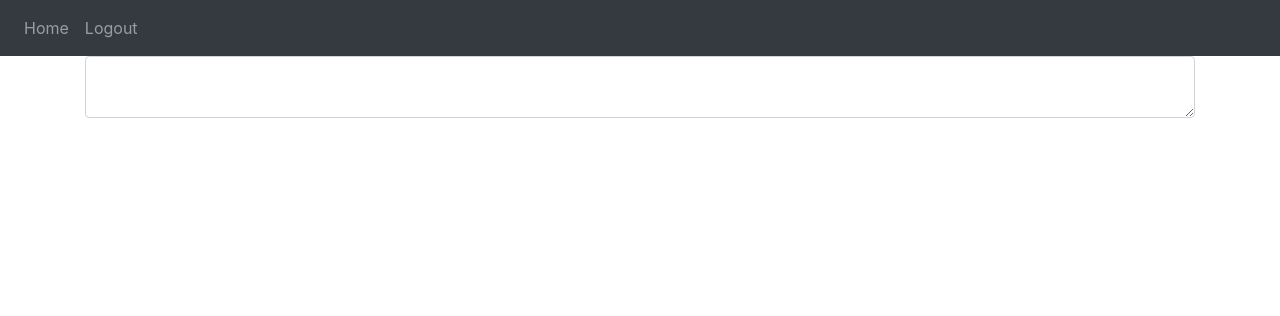
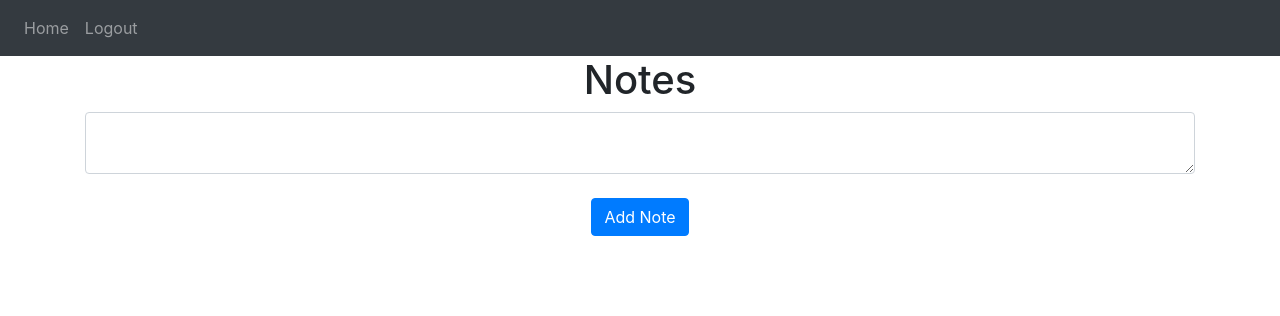
Before and after one commit to SaidNivek/notes-python-flask, a Flask app: page / in a window 1280 px wide. Shown: the top 316 px of the page. Run offline with Flask 2, Linux system fonts and the light colour scheme; a user stored in the database is signed in; data that the repository does not hold is empty; some libraries are stand-ins or nearby versions.

Commit message:
Add space for notes to be added and to display notes when added

```diff
--- a/website/templates/home.html
+++ b/website/templates/home.html
@@ -2,8 +2,20 @@
 {% block title %}Home{% endblock %}
 
 {% block content %}
+<h1 align="center">Notes</h1>
+
+<ul class="list-group list-group-flush" id="notes">
+    {% for note in user.notes %}
+        <li class="list-group-item">{{note.data}}</li>
+    {% endfor %}
+</ul>
+
 <form method="POST">
     <textarea name="note" id="note" class="form-control"></textarea>
+    <br />
+    <div align="center">
+        <button type="submit" class="btn btn-primary">Add Note</button>
+    </div>
 
 </form>
 {% endblock %}
```
